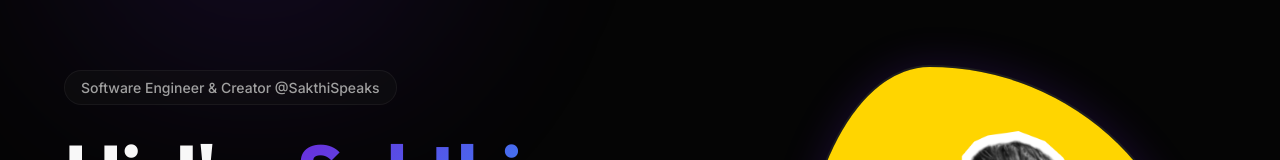
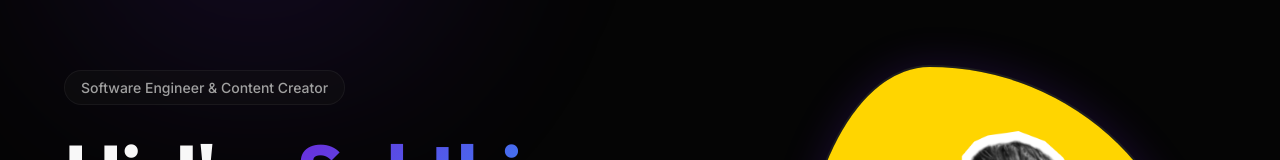
Before and after one commit to imsakthidev/sakthiispeaks, a Next.js app: page / in a window 1280 px wide. Shown: the part 175-335 px from the top of the page. Built offline with nearby package versions, Linux system fonts and the light colour scheme.

Commit message:
Update badge text

```diff
--- a/src/components/Hero/Hero.tsx
+++ b/src/components/Hero/Hero.tsx
@@ -26,7 +26,7 @@ export default function Hero() {
               animate={{ opacity: 1, scale: 1 }}
               transition={{ delay: 0.2, duration: 0.5 }}
             >
-              Software Engineer & Creator @SakthiSpeaks
+              Software Engineer & Content Creator
             </motion.div>
 
             <h1 className={styles.title}>
```
